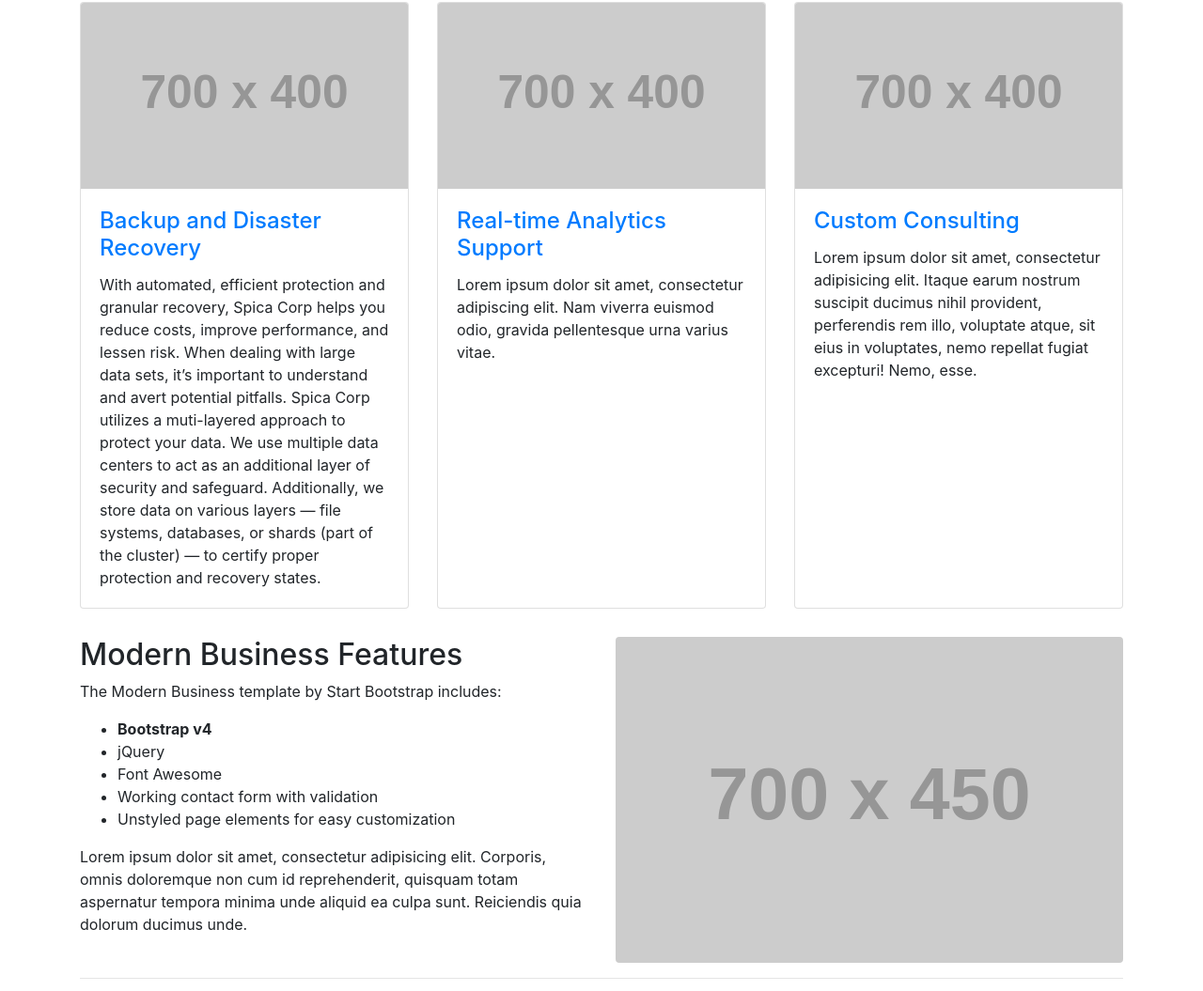
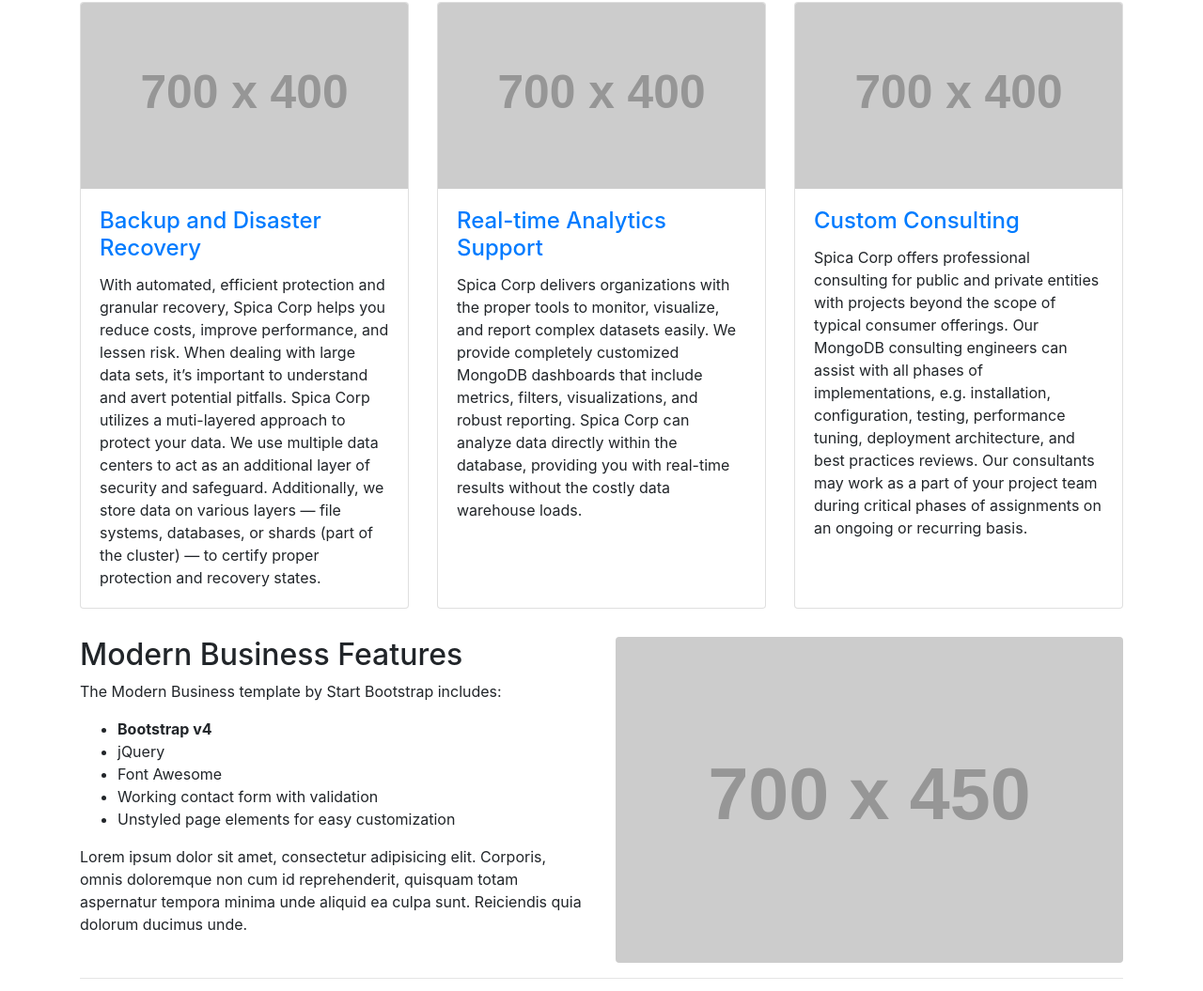
Before and after one commit to te7as/spica-site, a website: page index.html in a window 1280 px wide. Shown: the part 1912-2967 px from the top of the page at 94% size. Drawn offline with Linux system fonts and the light colour scheme; placeholder pictures from the web are drawn by us.

Commit message:
more paragraphs updated

```diff
--- a/index.html
+++ b/index.html
@@ -216,7 +216,7 @@
               <h4 class="card-title">
                 <a href="#">Real-time Analytics Support</a>
               </h4>
-              <p class="card-text">Lorem ipsum dolor sit amet, consectetur adipiscing elit. Nam viverra euismod odio, gravida pellentesque urna varius vitae.</p>
+              <p class="card-text">Spica Corp delivers organizations with the proper tools to monitor, visualize, and report complex datasets easily. We provide completely customized MongoDB dashboards that include metrics, filters, visualizations, and robust reporting. Spica Corp can analyze data directly within the database, providing you with real-time results without the costly data warehouse loads.</p>
             </div>
           </div>
         </div>
@@ -227,7 +227,7 @@
               <h4 class="card-title">
                 <a href="#">Custom Consulting</a>
               </h4>
-              <p class="card-text">Lorem ipsum dolor sit amet, consectetur adipisicing elit. Itaque earum nostrum suscipit ducimus nihil provident, perferendis rem illo, voluptate atque, sit eius in voluptates, nemo repellat fugiat excepturi! Nemo, esse.</p>
+              <p class="card-text">Spica Corp offers professional consulting for public and private entities with projects beyond the scope of typical consumer offerings. Our MongoDB consulting engineers can assist with all phases of implementations, e.g. installation, configuration, testing, performance tuning, deployment architecture, and best practices reviews. Our consultants may work as a part of your project team during critical phases of assignments on an ongoing or recurring basis.</p>
             </div>
           </div>
         </div>
```
